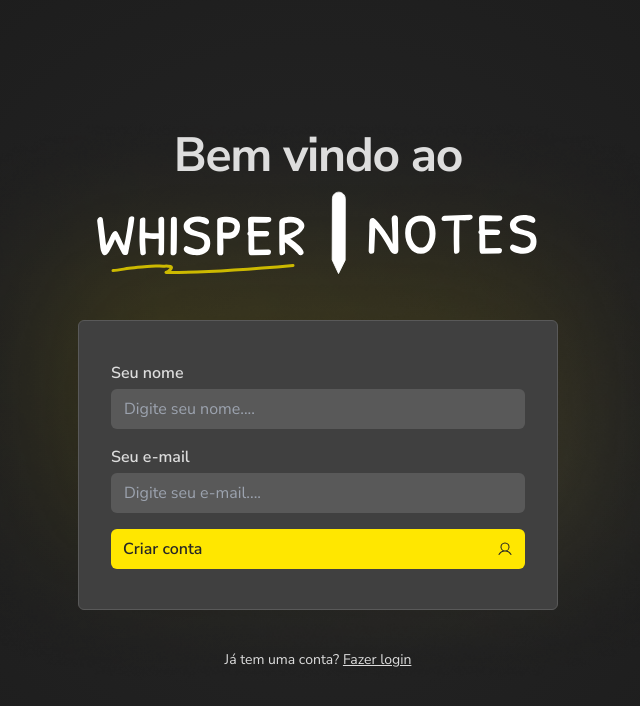
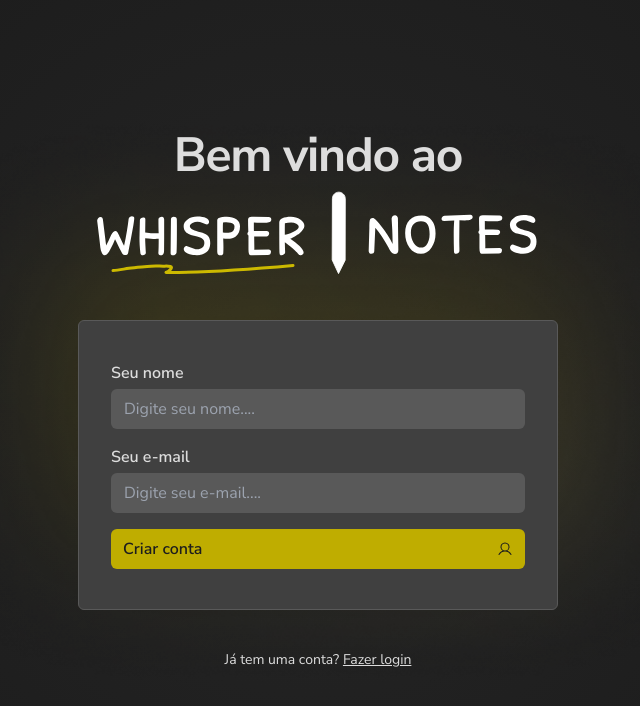
Before and after one commit to euhenriqueferreira/whisper-notes, a Next.js app: page /register in a window 1280 px wide. Shown: the top 706 px of the page, without its empty margins (322-962 px from the left). Built offline with nearby package versions, Linux system fonts and the light colour scheme; no server answers.

Commit message:
isDirty condition on register form submit button

```diff
--- a/src/app/(private)/register/page.tsx
+++ b/src/app/(private)/register/page.tsx
@@ -36,7 +36,7 @@ export default function Register() {
 	const {
 		register,
 		handleSubmit,
-		formState: { errors, isSubmitting },
+		formState: { errors, isSubmitting, isDirty },
 	} = useForm<registerFormSchemaType>({
 		resolver: zodResolver(registerFormSchema),
 	});
@@ -96,7 +96,7 @@ export default function Register() {
 					size="big"
 					variant="fill"
 					type="submit"
-					disabled={isSubmitting}
+					disabled={isSubmitting || !isDirty}
 				>
 					<ButtonText>Criar conta</ButtonText>
 					<User size={16} />
```
